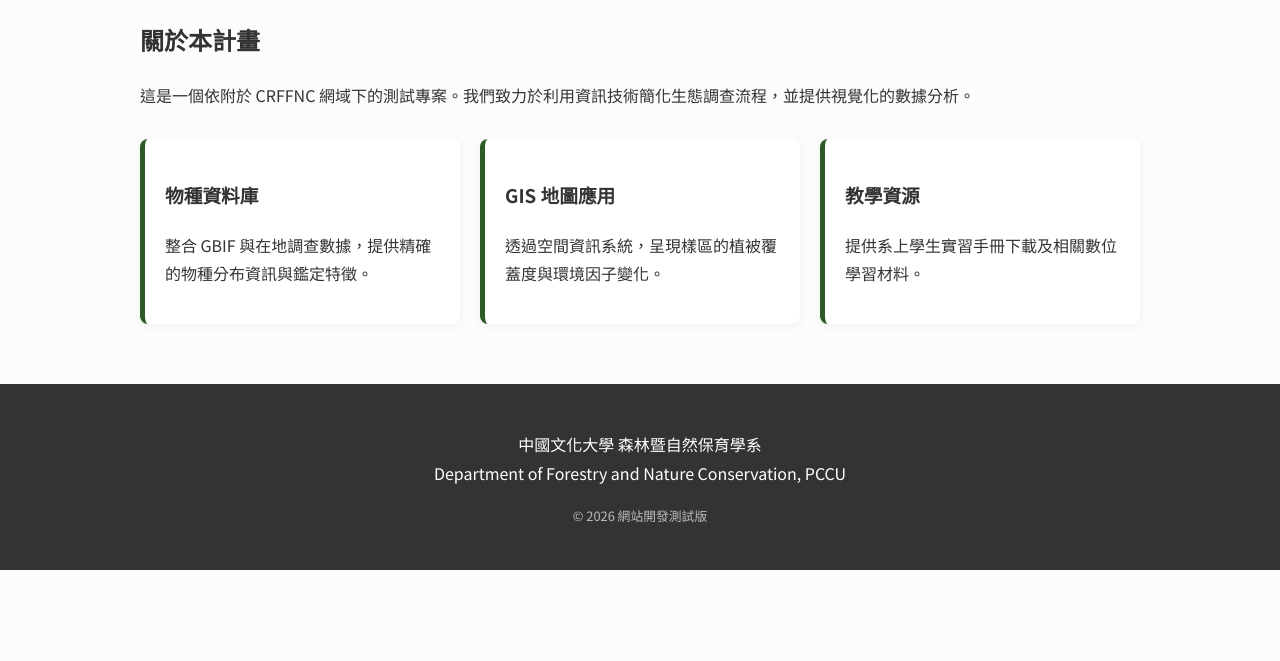
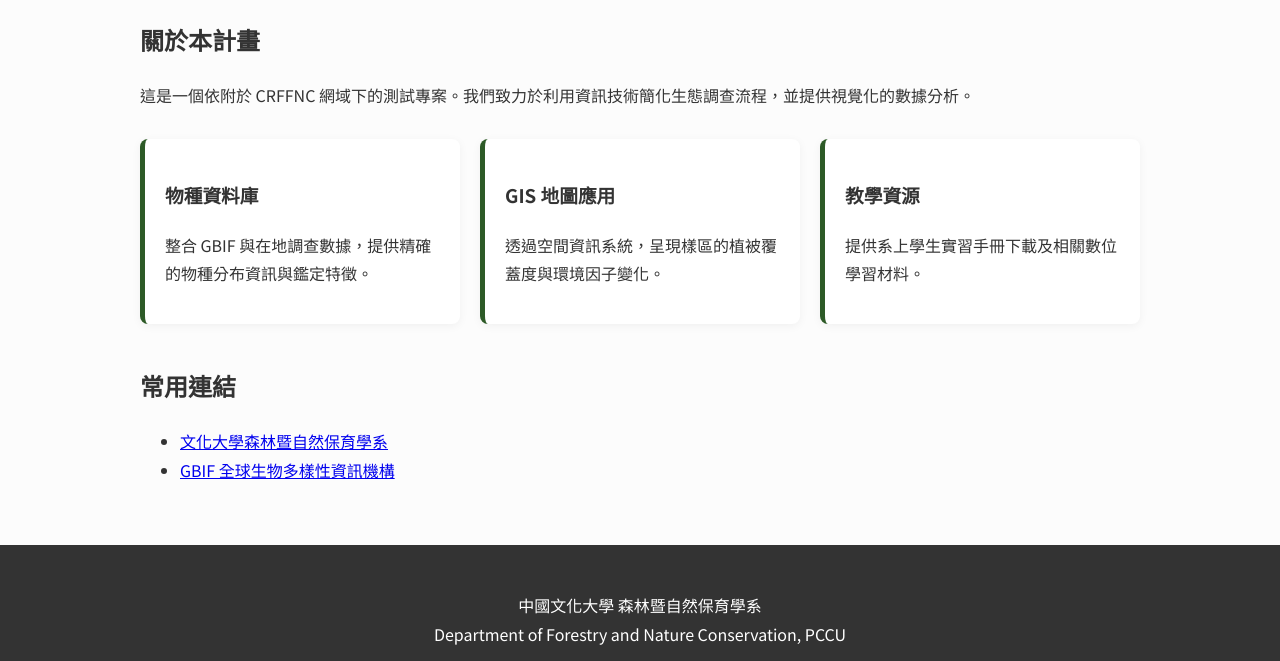
Before and after one commit to luo9429/luo0629.github.io, a plain HTML site: page index.html in a window 1280 px wide. Shown: the part 489-1150 px from the top of the page. Before the commit the page ends 1059 px from the top, so only its background shows below. Drawn offline with Linux system fonts and the light colour scheme.

Commit message:
Update index.html

```diff
--- a/index.html
+++ b/index.html
@@ -136,7 +136,13 @@
         </div>
     </div>
 </div>
-
+<div id="useful-links" class="container">
+    <h2>常用連結</h2>
+    <ul>
+        <li><a href="https://crffnc.pccu.edu.tw/" target="_blank">文化大學森林暨自然保育學系</a></li>
+        <li><a href="https://www.gbif.org/" target="_blank">GBIF 全球生物多樣性資訊機構</a></li>
+    </ul>
+</div>
 <footer>
     <p>中國文化大學 森林暨自然保育學系<br>Department of Forestry and Nature Conservation, PCCU</p>
     <p style="font-size: 0.8rem; color: #bbb;">© 2026 網站開發測試版</p>
```
